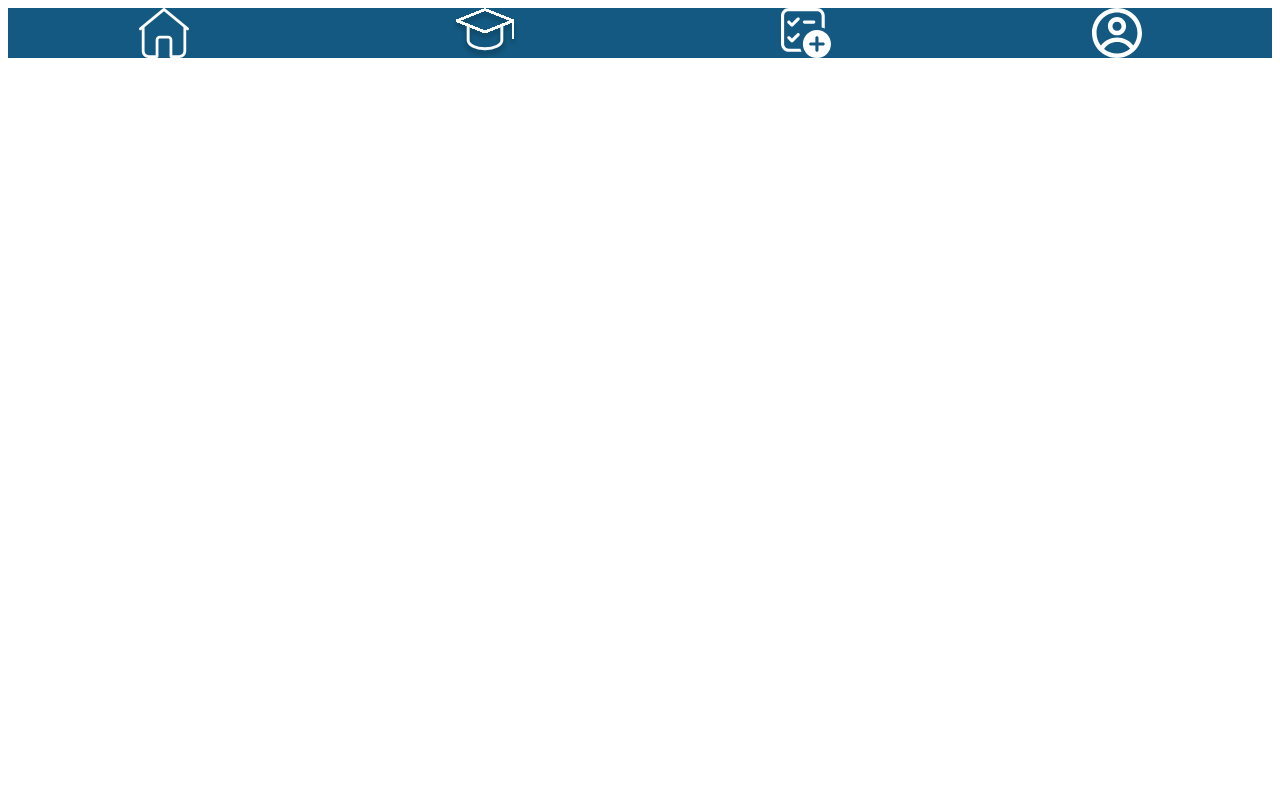
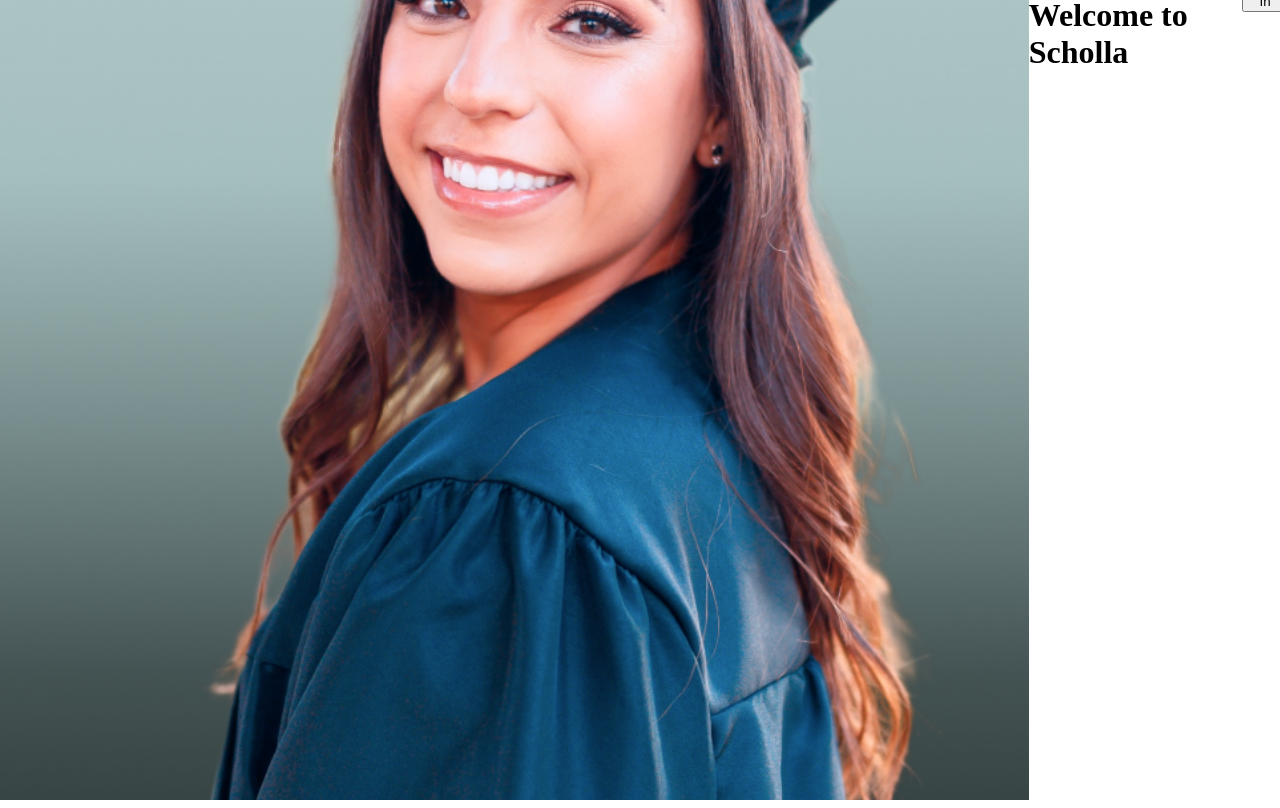
Before and after one commit to alessandrohj/puc-scholla-frontend, a React (Vite) app: page /#/ in a window 1280 px wide. Built offline with nearby package versions, Linux system fonts and the light colour scheme.

Commit message:
Added basic structure for login component

```diff
--- a/src/App.jsx
+++ b/src/App.jsx
@@ -1,11 +1,13 @@
 import './App.scss'
 import Navbar from './components/navbar/Navbar'
+import Login from './pages/login/Login'
 
 function App() {
 
   return (
     <div className="App">
-<Navbar />
+      <Login />
+{/* <Navbar /> */}
     </div>
   )
 }
--- /dev/null
+++ b/src/pages/login/Login.jsx
@@ -0,0 +1,20 @@
+import React from 'react'
+import loginImage from '../../assets/images/LoginImage.png'
+import './login.scss'
+
+export default function Login() {
+  return (
+    <div className='login'>
+      <span className='login-image' />
+    <h1 className='login-title'>Welcome to Scholla</h1>
+    <div className='login-content'>
+    <div className='login-content-input'>
+
+    </div>
+    <div className='login-content-button'>
+    <button>Sign In</button>
+    </div>
+    </div>
+    </div>
+  )
+}
--- /dev/null
+++ b/src/pages/login/login.scss
@@ -0,0 +1,16 @@
+.login {
+  display: flex;
+  height: 103vh;
+  margin-top: -2rem;
+  margin-left: -1rem;
+  margin-right: -1rem;
+
+  &-image {
+    width: 100%;
+    background: url("../../assets/images/LoginImage.png") no-repeat center center;
+    -webkit-background-size: cover;
+    -moz-background-size: cover;
+    -o-background-size: cover;
+    background-size: cover;
+  }
+}
```
Also changed, not shown: src/assets/images/LoginImage.png, src/pages/Login.jsx (deleted).
